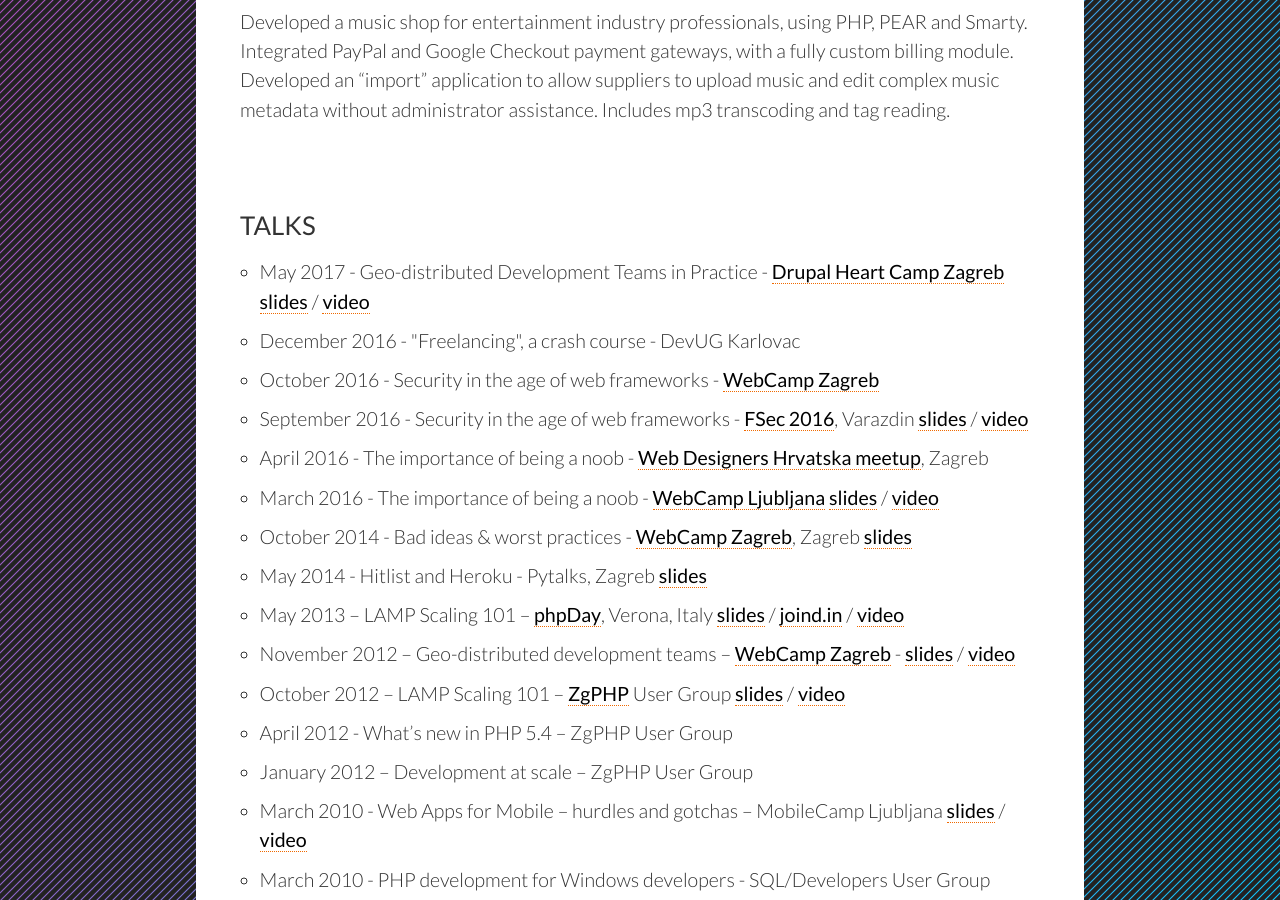
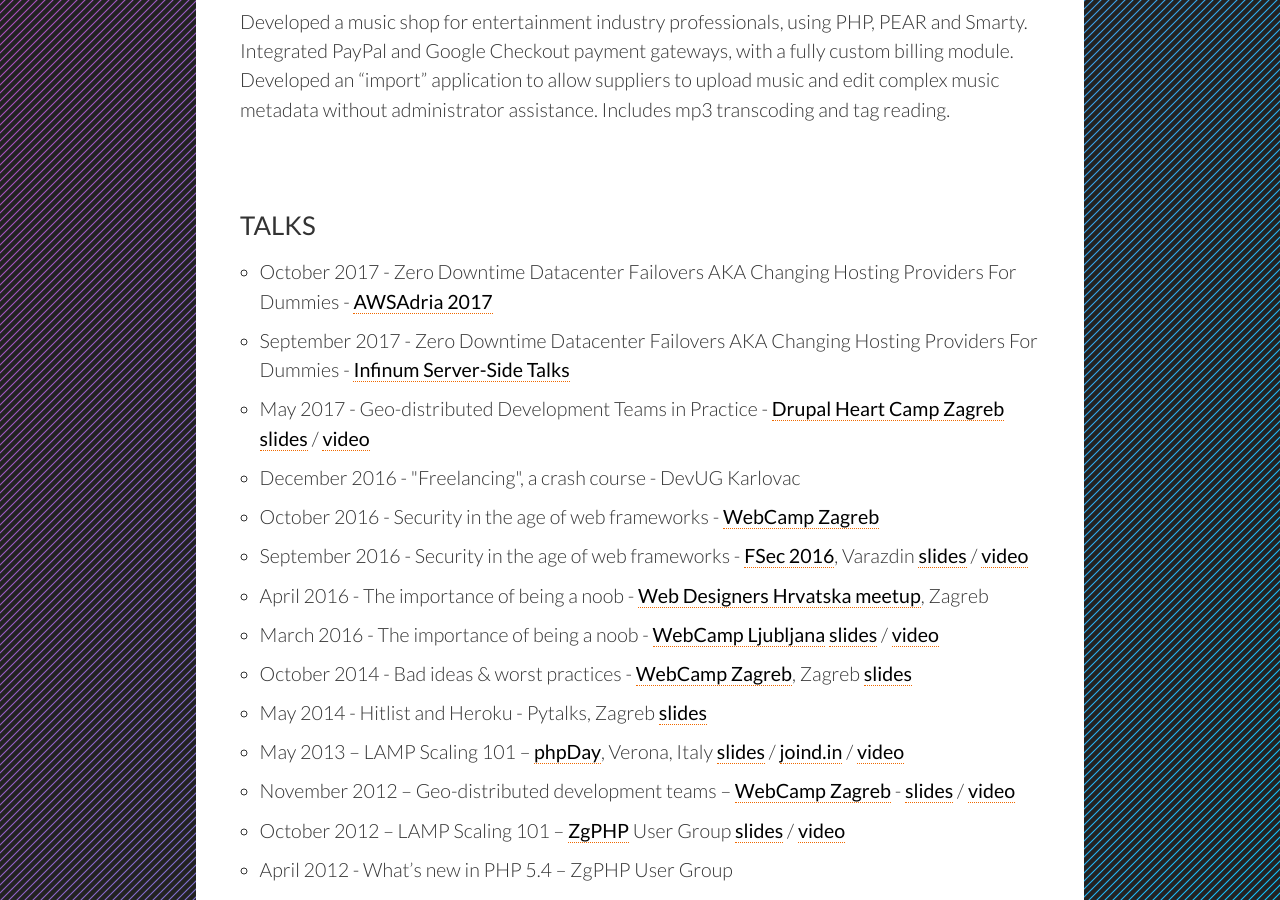
Before and after one commit to allixsenos/allixsenos.github.com, a Jekyll site: the page resume/index.html, which Jekyll copies as it is, in a window 1280 px wide and 900 px high, scrolled down 2847 px. Built offline with Jekyll 4.4.1, drawn with Linux system fonts in a browser that asks for light colours.

Commit message:
add recent talks

```diff
--- a/resume/index.html
+++ b/resume/index.html
@@ -118,6 +118,8 @@
                 <section class="others">
                     <h2>Talks</h2>
                     <ul>
+                        <li>October 2017 - Zero Downtime Datacenter Failovers AKA Changing Hosting Providers For Dummies - <a href="https://www.awsadria.com">AWSAdria 2017</a></li>
+                        <li>September 2017 - Zero Downtime Datacenter Failovers AKA Changing Hosting Providers For Dummies - <a href="https://www.meetup.com/Infinum-Server-Side-Talks/">Infinum Server-Side Talks</a></li>
                         <li>May 2017 - Geo-distributed Development Teams in Practice - <a href="https://drupalheart.com/">Drupal Heart Camp Zagreb</a> <a href="https://dl.dropboxusercontent.com/u/2237316/talks/2017-05-19%20drupal-heart/drupalheart-geodistdevteams.pdf">slides</a> / <a href="https://youtu.be/EbtfFHBN4M0">video</a></li>
                         <li>December 2016 - "Freelancing", a crash course - DevUG Karlovac</li>
                         <li>October 2016 - Security in the age of web frameworks - <a href="http://2016.webcampzg.org/">WebCamp Zagreb</a></li>
```
